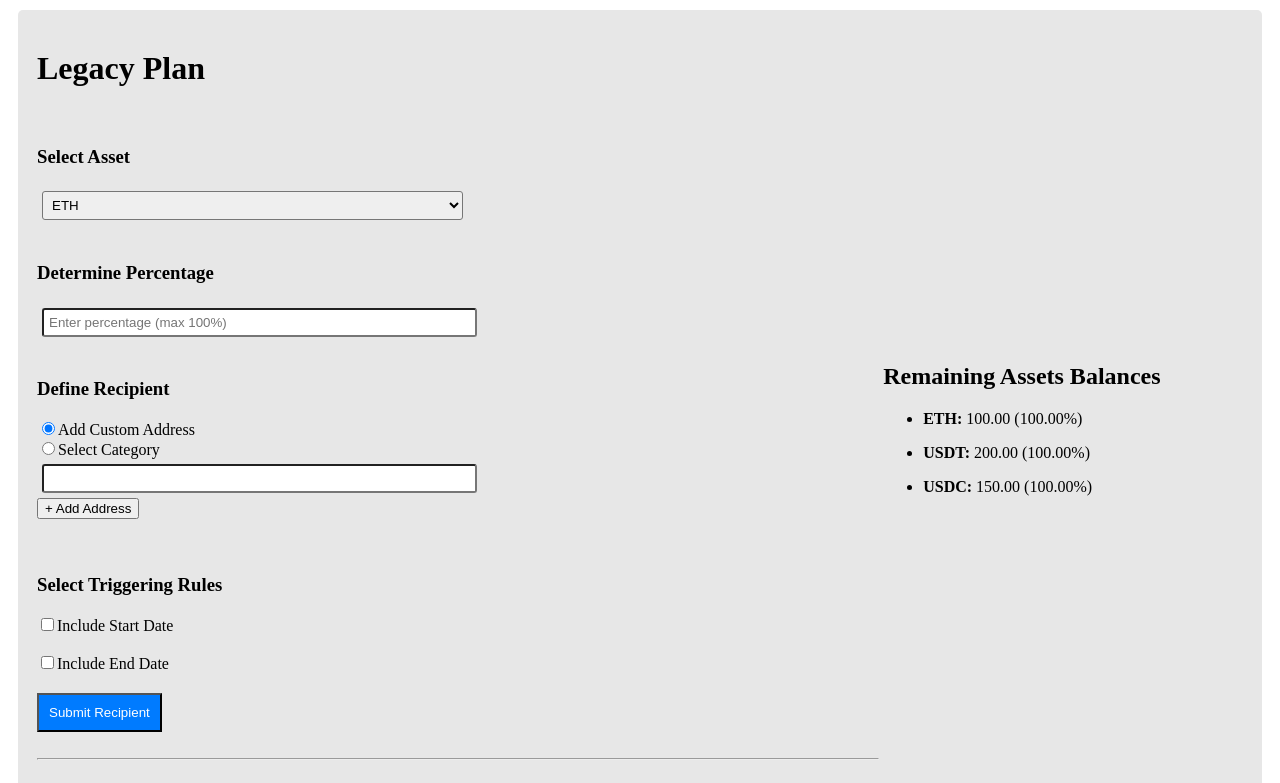
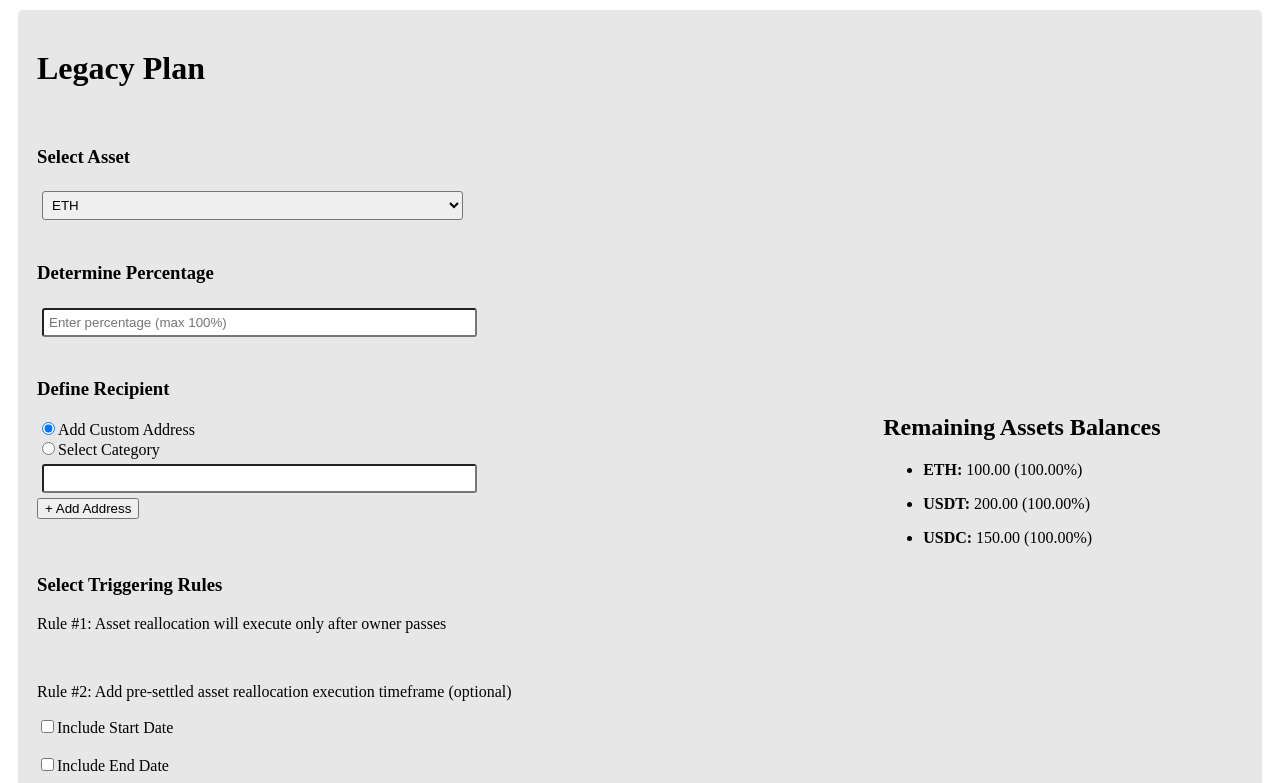
Before and after one commit to filippos-alexandros/Encode24, a Next.js app in the folder interface/: page /AddContract in a window 1280 px wide. Shown: the top 783 px of the page. Built offline with nearby package versions, Linux system fonts and the light colour scheme.

Commit message:
minor changes

```diff
--- a/interface/src/pages/AddContract.tsx
+++ b/interface/src/pages/AddContract.tsx
@@ -196,6 +196,10 @@ function AddContractPage() {
               <br />
               <br />
               <h3 className="subtitle">Select Triggering Rules</h3>
+              <p>Rule #1: Asset reallocation will execute only after owner passes</p>
+              <br></br>
+              <p>Rule #2: Add pre-settled asset reallocation execution timeframe (optional) </p>
+
               <div>
                 <label>
                   <input
@@ -255,7 +259,7 @@ function AddContractPage() {
                 }}
                 disabled={Boolean(warning)}
               >
-                Submit Recipient
+                Submit Intention
               </button>
               <br />
               <br />
```
